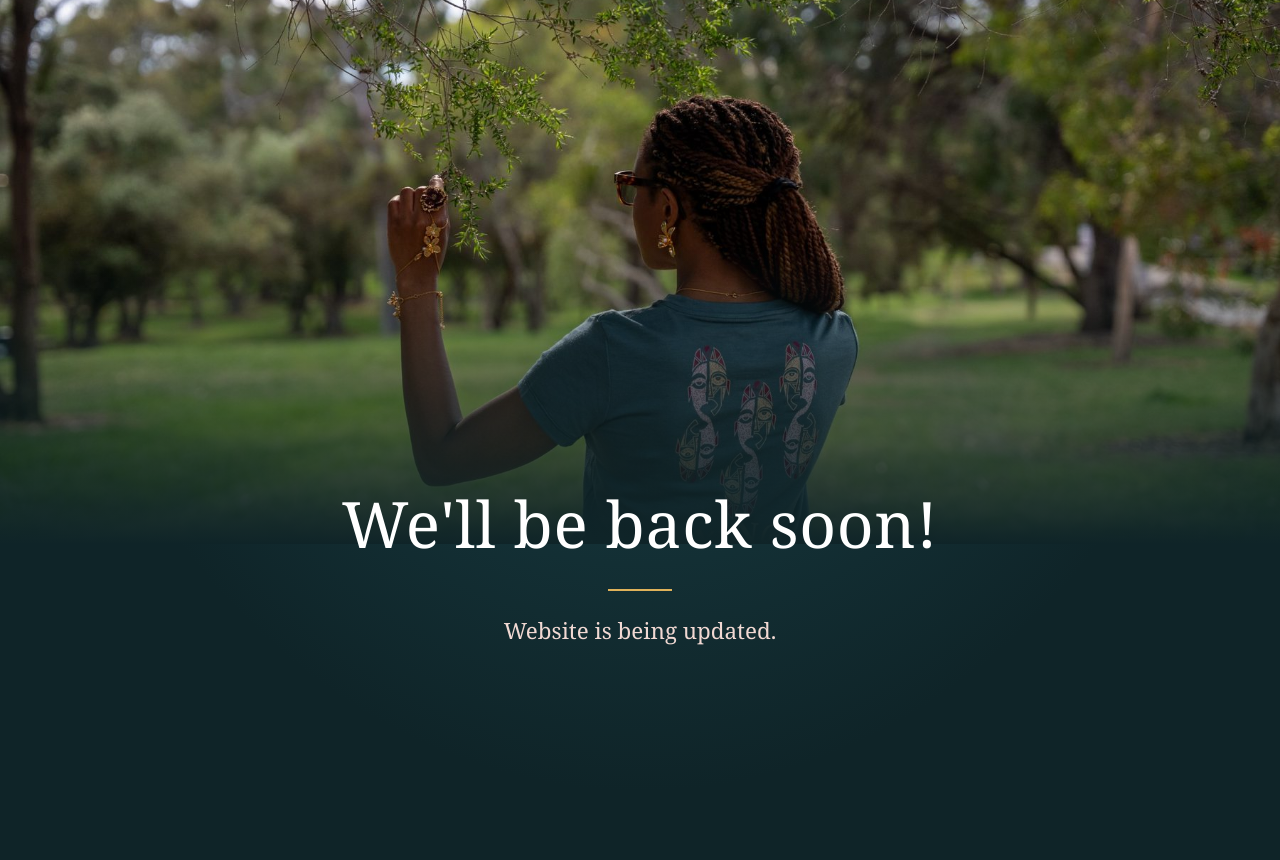
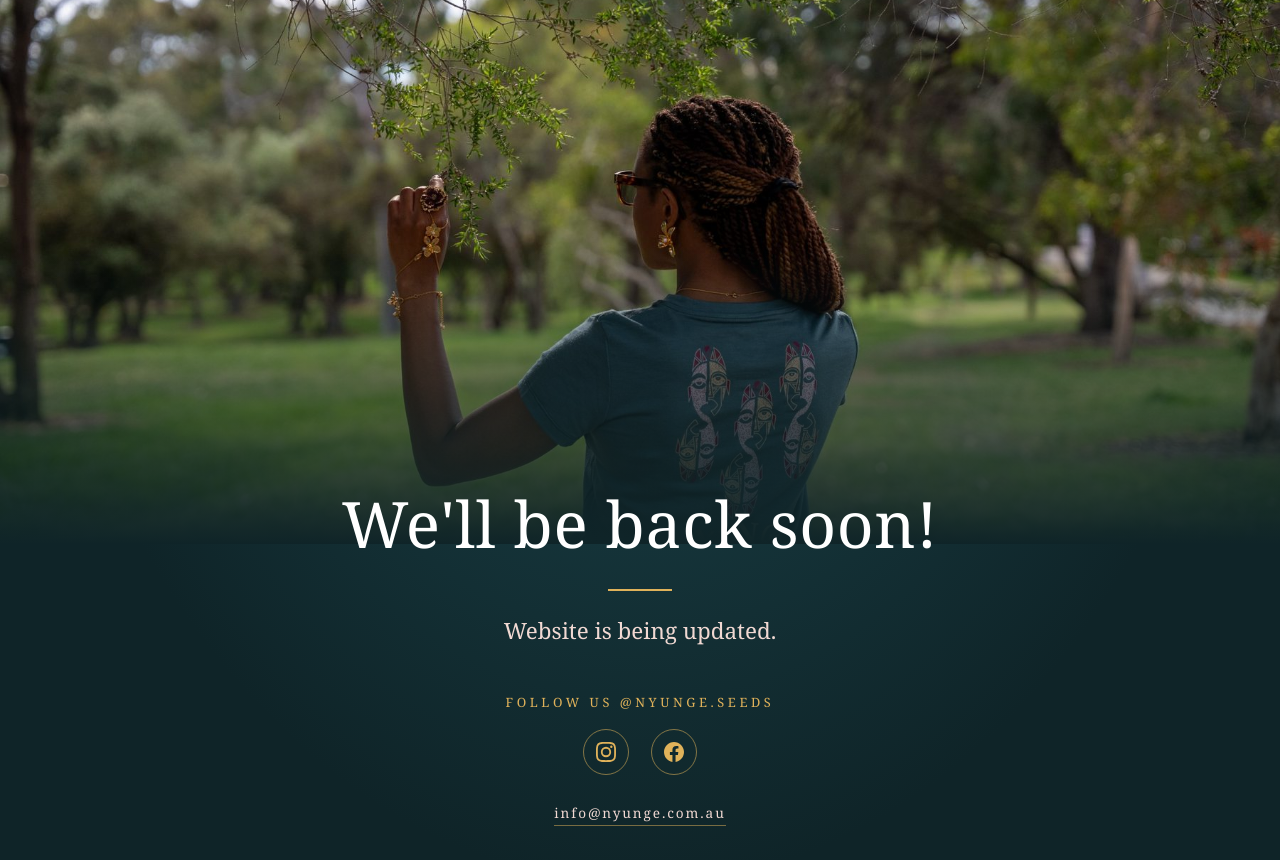
Before and after one commit to DerciaCesia/nyunge, a plain HTML site: page index.html in a window 1280 px wide. Before the commit the page ends 800 px from the top, so only its background shows below. Drawn offline with Linux system fonts and the light colour scheme.

Commit message:
Add files via upload

```diff
--- a/index.html
+++ b/index.html
@@ -83,6 +83,48 @@
       color: var(--blush);
     }
 
+
+    .follow {
+      margin-top: 44px;
+      font-size: 0.8rem;
+      letter-spacing: 0.28em;
+      text-transform: uppercase;
+      color: var(--gold);
+    }
+
+    .social {
+      display: flex;
+      justify-content: center;
+      gap: 22px;
+      margin: 18px 0 26px;
+    }
+
+    .social a {
+      display: flex;
+      align-items: center;
+      justify-content: center;
+      width: 46px;
+      height: 46px;
+      border: 1px solid rgba(224, 178, 90, 0.55);
+      border-radius: 50%;
+      color: var(--gold);
+      transition: background 0.25s, color 0.25s;
+    }
+
+    .social a:hover { background: var(--gold); color: var(--deep); }
+    .social svg { width: 20px; height: 20px; fill: currentColor; }
+
+    .email {
+      font-size: 0.85rem;
+      letter-spacing: 0.14em;
+      color: var(--blush);
+      text-decoration: none;
+      border-bottom: 1px solid rgba(224, 178, 90, 0.5);
+      padding-bottom: 3px;
+    }
+
+    .email:hover { color: #fff; }
+
     @media (max-width: 600px) {
       .photo { aspect-ratio: 4 / 5; max-height: 60vh; }
       .photo img { object-position: 62% 70%; }
@@ -99,6 +141,18 @@
     <h1>We'll be back soon!</h1>
     <hr class="line">
     <p>Website is being updated.</p>
+
+    <div class="follow">Follow us @nyunge.seeds</div>
+    <div class="social">
+      <a href="https://www.instagram.com/nyunge.seeds" target="_blank" rel="noopener" aria-label="Instagram">
+        <svg viewBox="0 0 24 24" aria-hidden="true"><path d="M12 2.2c3.2 0 3.6 0 4.8.1 3.3.1 4.8 1.7 4.9 4.9.1 1.3.1 1.6.1 4.8s0 3.6-.1 4.8c-.1 3.2-1.7 4.8-4.9 4.9-1.3.1-1.6.1-4.8.1s-3.6 0-4.8-.1c-3.3-.1-4.8-1.7-4.9-4.9C2.2 15.6 2.2 15.2 2.2 12s0-3.6.1-4.8C2.4 3.9 4 2.4 7.2 2.3 8.4 2.2 8.8 2.2 12 2.2zM12 0C8.7 0 8.3 0 7.1.1 2.7.3.3 2.7.1 7.1 0 8.3 0 8.7 0 12s0 3.7.1 4.9c.2 4.4 2.6 6.8 7 7C8.3 24 8.7 24 12 24s3.7 0 4.9-.1c4.4-.2 6.8-2.6 7-7 .1-1.2.1-1.6.1-4.9s0-3.7-.1-4.9c-.2-4.4-2.6-6.8-7-7C15.7 0 15.3 0 12 0zm0 5.8a6.2 6.2 0 1 0 0 12.4 6.2 6.2 0 0 0 0-12.4zM12 16a4 4 0 1 1 0-8 4 4 0 0 1 0 8zm6.4-11.8a1.4 1.4 0 1 0 0 2.9 1.4 1.4 0 0 0 0-2.9z"/></svg>
+      </a>
+      <a href="https://www.facebook.com/nyunge.seeds" target="_blank" rel="noopener" aria-label="Facebook">
+        <svg viewBox="0 0 24 24" aria-hidden="true"><path d="M24 12.07C24 5.4 18.63 0 12 0S0 5.4 0 12.07C0 18.1 4.39 23.1 10.13 24v-8.44H7.08v-3.49h3.05V9.41c0-3.02 1.79-4.7 4.53-4.7 1.31 0 2.69.24 2.69.24v2.97h-1.52c-1.49 0-1.96.93-1.96 1.89v2.26h3.33l-.53 3.49h-2.8V24C19.61 23.1 24 18.1 24 12.07z"/></svg>
+      </a>
+    </div>
+
+    <a class="email" href="mailto:info@nyunge.com.au">info@nyunge.com.au</a>
   </main>
 </body>
 </html>
```
